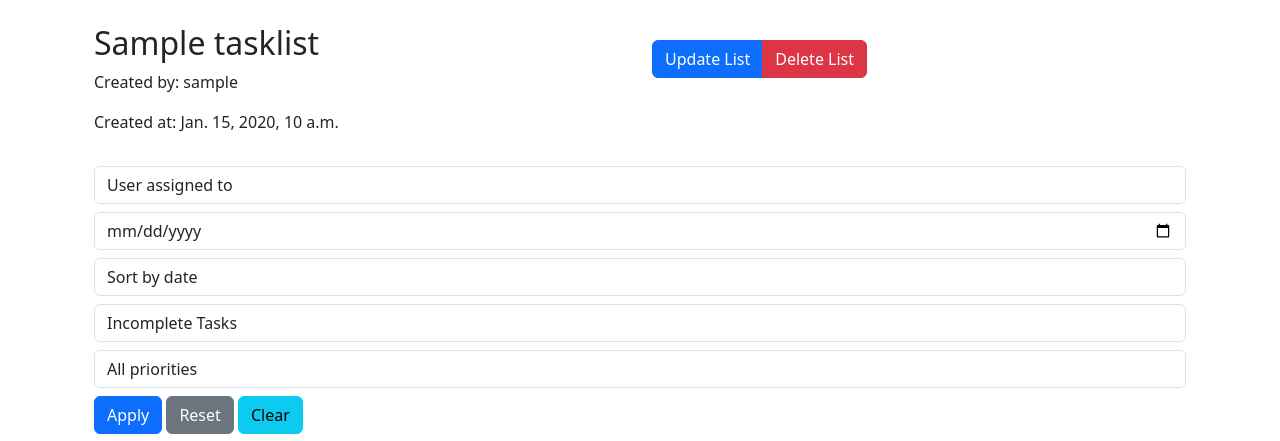
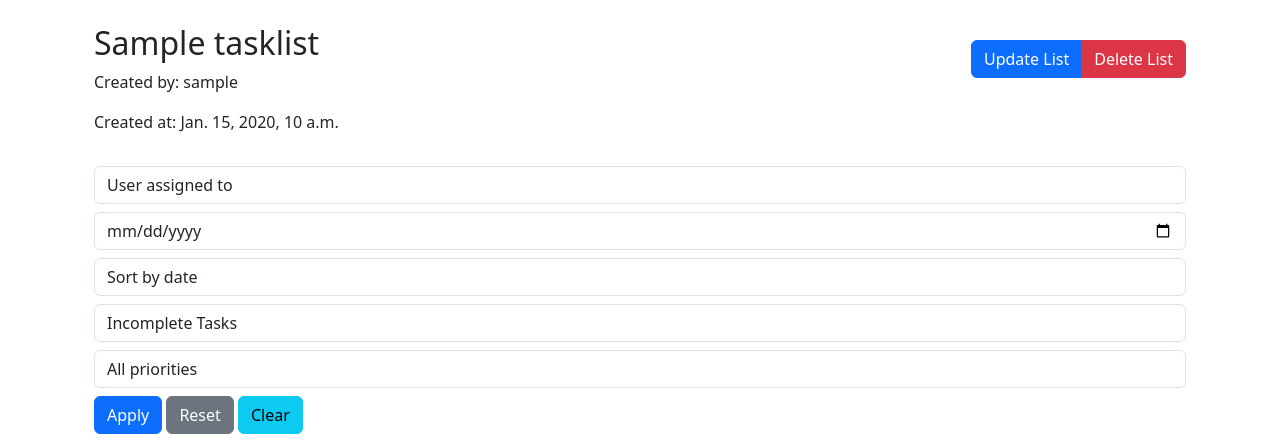
Before and after one commit to antoinegreuzard/task_manager, a Django app: page /task_list/1/ in a window 1280 px wide. Shown: the part 56-497 px from the top of the page. Run offline with Django 5.2, Linux system fonts and the light colour scheme; a user stored in the database is signed in; tables that the repository leaves empty hold one stand-in row (values such as "Sample post").

Commit message:
fix: use text-end insteed of text-right

```diff
--- a/task_manager/templates/task_manager/view_task_list.html
+++ b/task_manager/templates/task_manager/view_task_list.html
@@ -12,7 +12,7 @@
         <p>Created by: {{ task_list.created_by.username }}</p>
         <p>Created at: {{ task_list.created_at }}</p>
       </div>
-      <div class="col text-right">
+      <div class="col text-end">
         <div class="btn-group mt-3">
           <a href="{% url 'update_task_list' task_list.id %}" class="btn btn-primary">Update List</a>
           <a href="{% url 'delete_task_list' task_list.id %}" class="btn btn-danger">Delete List</a>
```
